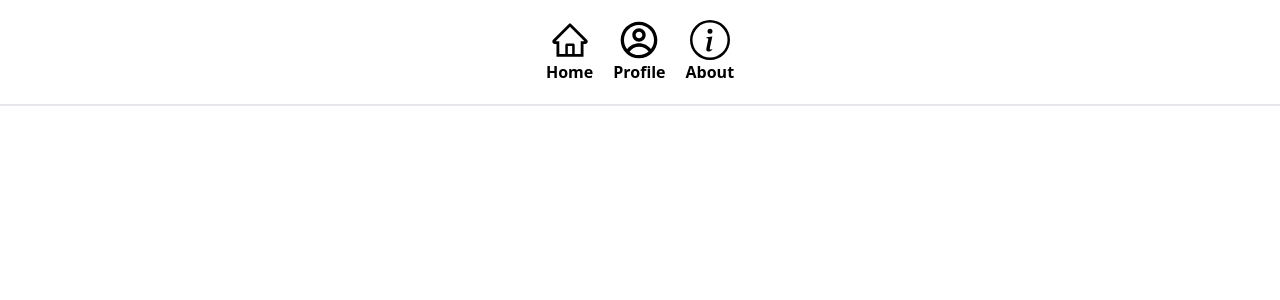
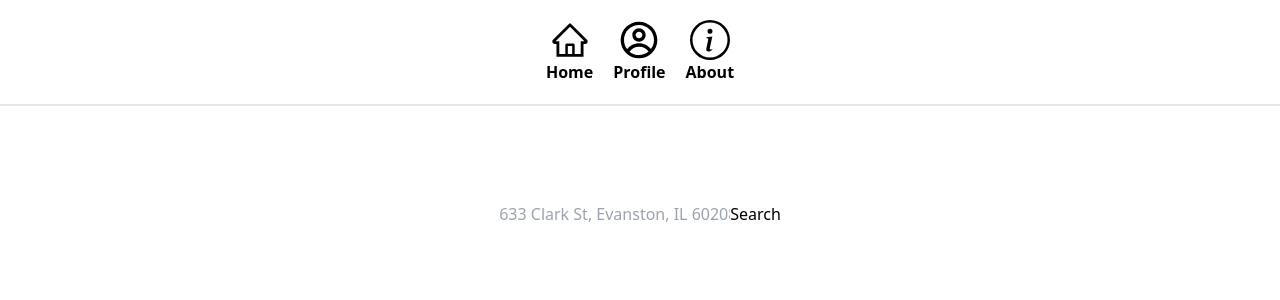
Before and after one commit to sramalho94/chippy_frontend, a Next.js app: page / in a window 1280 px wide. Shown: the top 300 px of the page. Built offline with nearby package versions, Linux system fonts and the light colour scheme.

Commit message:
Added base structure of SearchBar component

```diff
--- a/app/page.tsx
+++ b/app/page.tsx
@@ -1,9 +1,12 @@
 import Image from 'next/image'
 import { Inter } from 'next/font/google'
 import styles from './page.module.css'
+import SearchBar from '@/components/SearchBar'
 
 const inter = Inter({ subsets: ['latin'] })
 
 export default function Home() {
-  return <main className={styles.main}></main>
+  return <main className={styles.main}>
+    <SearchBar />
+  </main>
 }
--- a/components/SearchBar.tsx
+++ b/components/SearchBar.tsx
@@ -1,10 +1,26 @@
+'use client'
+
 import { useState } from "react"
+import axios from 'axios'
 
 const SearchBar = () => {
-    const [address, setAddress] = useState()
+    const [address, setAddress] = useState("")
+
+    const handleChange = (e: any) => {
+        setAddress(e.target.value)
+    }
+
+    const handleSubmit = async (e: any) => {
+        e.preventDefault()
+        // const result = await axios.get()
+        console.log(address)
+    }
 
     return (
-    <div>SearchBar</div>
+        <form onSubmit={handleSubmit}>
+            <input onChange={handleChange} name="address" placeholder="633 Clark St, Evanston, IL 60208" />
+            <button>Search</button>
+        </form>
     )
 }
 
--- a/package.json
+++ b/package.json
@@ -12,6 +12,7 @@
     "@types/node": "18.15.10",
     "@types/react": "18.0.30",
     "@types/react-dom": "18.0.11",
+    "axios": "^1.4.0",
     "framer-motion": "^10.12.12",
     "next": "13.2.4",
     "react": "18.2.0",
```
Also changed, not shown: 1 other file (tests, documents, lock files or other folders).
